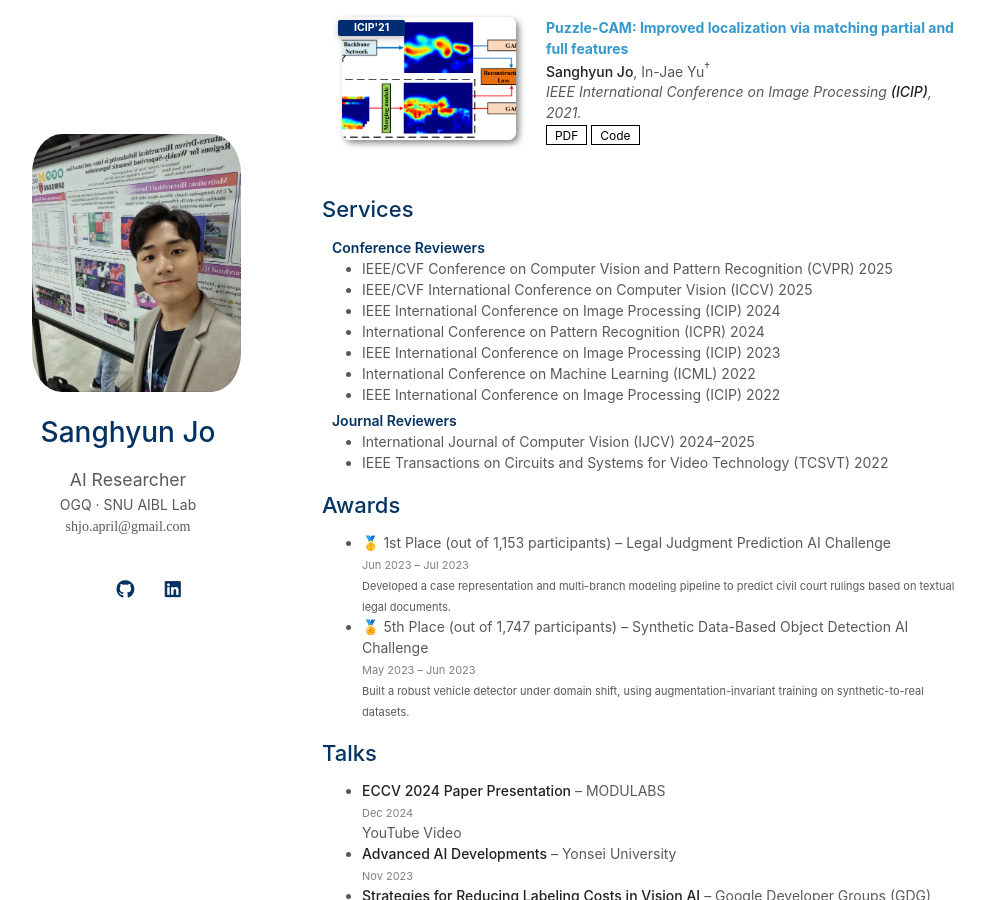
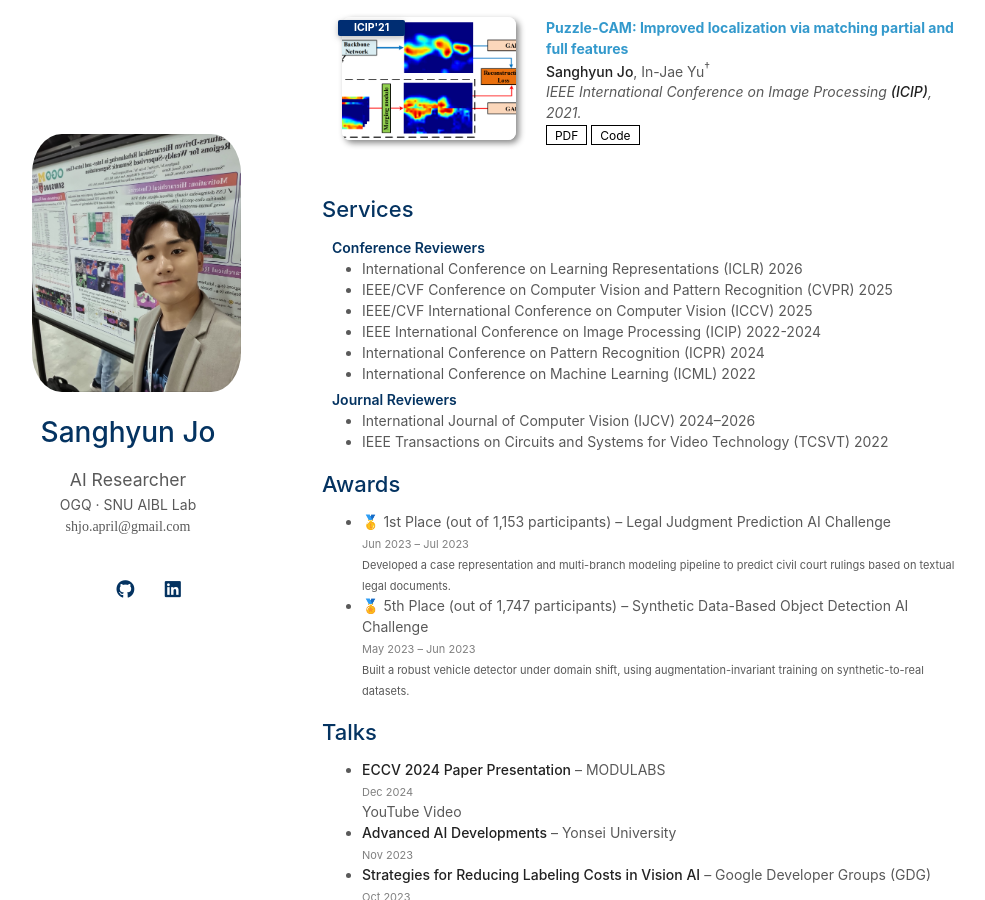
Before and after one commit to shjo-april/shjo-april.github.io, a Jekyll site: the page built from index.md, in a window 1280 px wide and 900 px high, scrolled down 1935 px. Shown: the whole window, without its empty margins (148-1133 px from the left). Built offline with Jekyll 4.4.1, drawn with Linux system fonts in a browser that asks for light colours; a style sheet for code colours, icons or effects is not loaded; our own code applies the rules of GitHub Pages for plain Markdown files.

Commit message:
update services

```diff
--- a/_includes/services.md
+++ b/_includes/services.md
@@ -3,18 +3,17 @@
 <h4 style="margin:0 10px 0;">Conference Reviewers</h4>
 
 <ul style="margin:0 0 5px;">
+  <li><a href="https://iclr.cc/Conferences/2026/"><autocolor>International Conference on Learning Representations (ICLR) 2026</autocolor></a></li>
   <li><a href="https://cvpr2025.thecvf.com/"><autocolor>IEEE/CVF Conference on Computer Vision and Pattern Recognition (CVPR) 2025</autocolor></a></li>
   <li><a href="https://iccv2025.thecvf.com/"><autocolor>IEEE/CVF International Conference on Computer Vision (ICCV) 2025</autocolor></a></li>
-  <li><a href="https://2024.ieeeicip.org/"><autocolor>IEEE International Conference on Image Processing (ICIP) 2024</autocolor></a></li>
+  <li><a href="https://2024.ieeeicip.org/"><autocolor>IEEE International Conference on Image Processing (ICIP) 2022-2024</autocolor></a></li>
   <li><a href="https://www.icpr2024.org/"><autocolor>International Conference on Pattern Recognition (ICPR) 2024</autocolor></a></li>
-  <li><a href="https://2023.ieeeicip.org/"><autocolor>IEEE International Conference on Image Processing (ICIP) 2023</autocolor></a></li>
   <li><a href="https://icml.cc/Conferences/2022"><autocolor>International Conference on Machine Learning (ICML) 2022</autocolor></a></li>
-  <li><a href="https://2022.ieeeicip.org/"><autocolor>IEEE International Conference on Image Processing (ICIP) 2022</autocolor></a></li>
 </ul>
 
 <h4 style="margin:0 10px 0;">Journal Reviewers</h4>
 
 <ul style="margin:0 0 20px;">
-  <li><a href="https://www.springer.com/journal/11263"><autocolor>International Journal of Computer Vision (IJCV) 2024–2025</autocolor></a></li>
+  <li><a href="https://www.springer.com/journal/11263"><autocolor>International Journal of Computer Vision (IJCV) 2024–2026</autocolor></a></li>
   <li><a href="https://ieeexplore.ieee.org/xpl/RecentIssue.jsp?punumber=76"><autocolor>IEEE Transactions on Circuits and Systems for Video Technology (TCSVT) 2022</autocolor></a></li>
 </ul>
```
